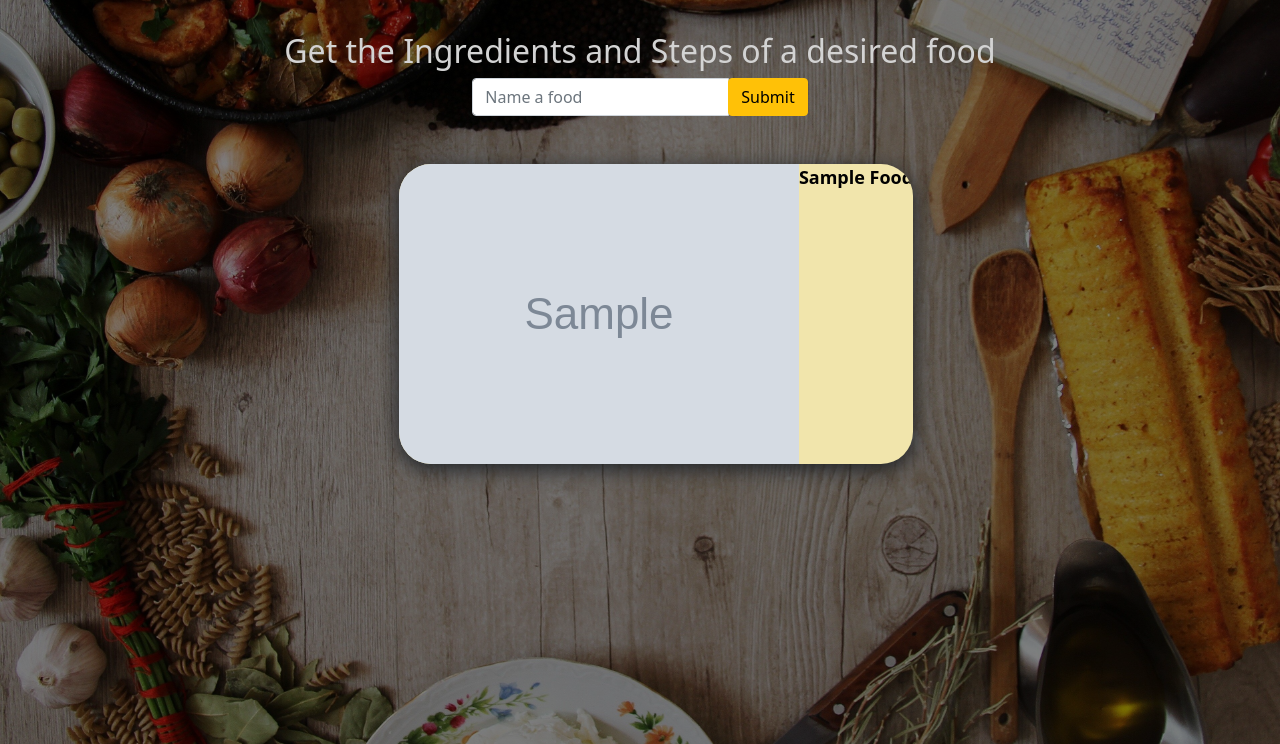
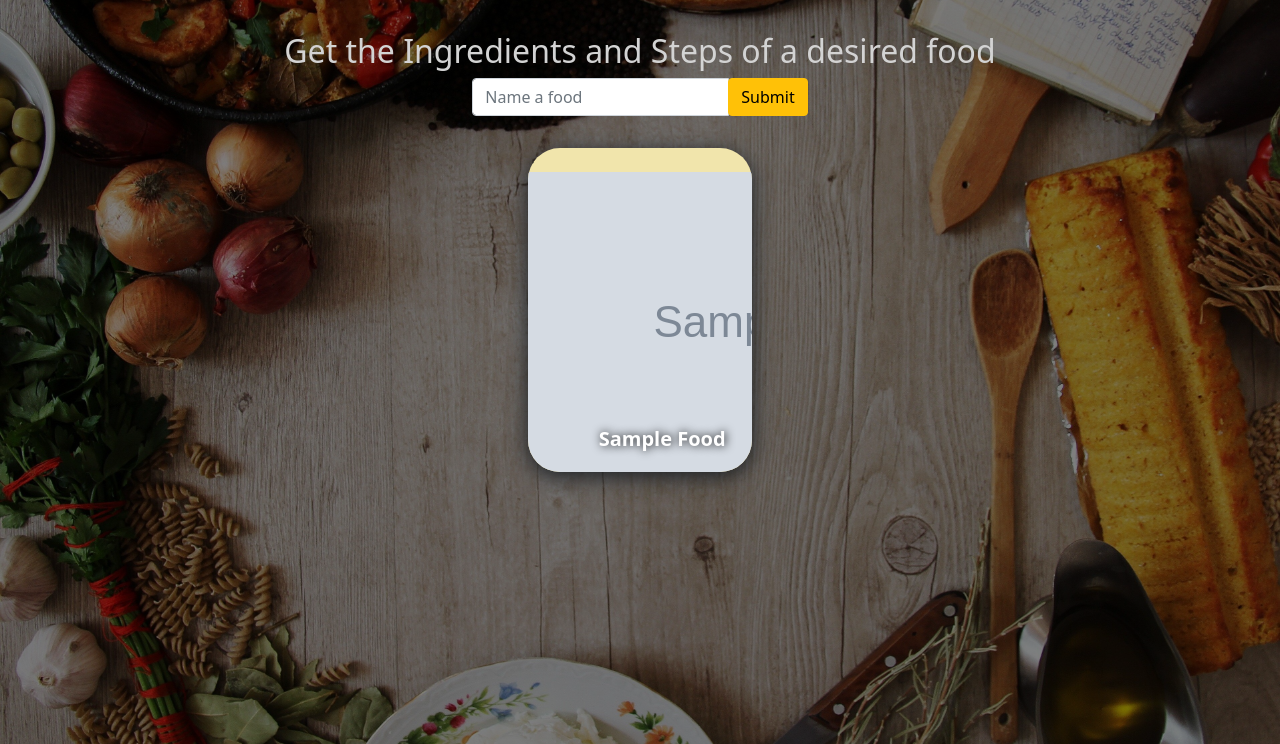
Before and after one commit to waqaspathan00/recipe-finder, a Flask app: template website/templates/home.html in a window 1280 px wide. Shown: the part 56-800 px from the top of the page. Run offline with Flask 2, Linux system fonts and the light colour scheme; the template is opened without the code that fills it: most values are stand-ins (such as "Sample title", 1, 10 or a date in 2020); grey boxes marked "Sample" are stand-in pictures; some libraries are stand-ins or nearby versions.

Commit message:
multiple items can fit on one line removed and refactored redundant and unintuitive classnames

```diff
--- a/website/static/css/style.css
+++ b/website/static/css/style.css
@@ -9,33 +9,42 @@ body {
 
 .flexbox-container{
     display: flex;
-    justify-content: space-around;
+    flex-wrap: wrap;
+    justify-content: center;
 }
 
-.flexbox-item{
-    display: flex;
-    width: auto;
-    margin: 2em;
+.food-card{
+    /*flex: 1 0 21%;*/
+    width: 20%;
+    position: relative;
     background-color: #F1E5AC;
+    margin: 1em;
     border-radius: 2em;
     overflow: hidden;
     box-shadow: 0 5px 20px 1px;
     transition: all .2s ease-in-out;
     animation-name: fadeIn;
-    animation-duration: 500ms;
+    animation-duration: 1s;
 }
 
-.flexbox-item a {
+.food-card p {
+    /* link text will look like white text with shadow behind it */
     text-decoration: none;
-    color: black;
     font-weight: bold;
-    display: inline-block;
-    position: relative;
-    font-size: 18px;
+    font-size: 20px;
     text-transform: capitalize;
+    margin: 0.5em;
+
+    /* pin text to bottom right of card*/
+    bottom: 8px;
+    right: 16px;
+    color: white;
+    position: absolute;
+    text-shadow: #000 1px 0 10px;
+    text-align: right;
 }
 
-.flexbox-item a:after{
+.food-card p:after{
     content: '';
     position: absolute;
     width: 100%;
@@ -45,20 +54,16 @@ body {
     left: 0;
     background-color: goldenrod;
     transform-origin: bottom right;
-    transition: transform 0.25s ease-out;
+    transition: transform 0.5s ease-out;
 }
 
-.flexbox-item:hover a:after {
+.food-card:hover p:after {
     transform: scaleX(1);
     transform-origin: bottom left;
 }
 
-.flexbox-item:hover{
+.food-card:hover{
     transform: scale(1.1);
-}
-
-.flexbox-item:hover a{
-    color: black;
 }
 
 @keyframes fadeIn {
--- a/website/templates/home.html
+++ b/website/templates/home.html
@@ -20,20 +20,14 @@
     {# first 10 food results by name #}
     <div class="flexbox-container">
         {% if foods %}
-            <ul>
-                {% for food in foods %}
-                    <li class="flexbox-item">
-                        <div>
-                            <img class="flexbox-subitem" src="{{ food["image"] }}" alt="image of {{ food["name"] }}">
-                        </div>
-                        <div>
-                            <a class="flexbox-subitem" href="{{ url_for('views.recipe', type=food) }}">
-                                {{ food["name"] }}
-                            </a>
-                        </div>
-                    </li>
-                {% endfor %}
-            </ul>
+            {% for food in foods %}
+                <li class="food-card">
+                    <a href="{{ url_for('views.recipe', type=food) }}">
+                        <img src="{{ food["image"] }}" alt="image of {{ food["name"] }}"/>
+                        <p class="bottom-right">{{ food["name"] }}</p>
+                    </a>
+                </li>
+            {% endfor %}
         {% endif %}
     </div>
 
```
